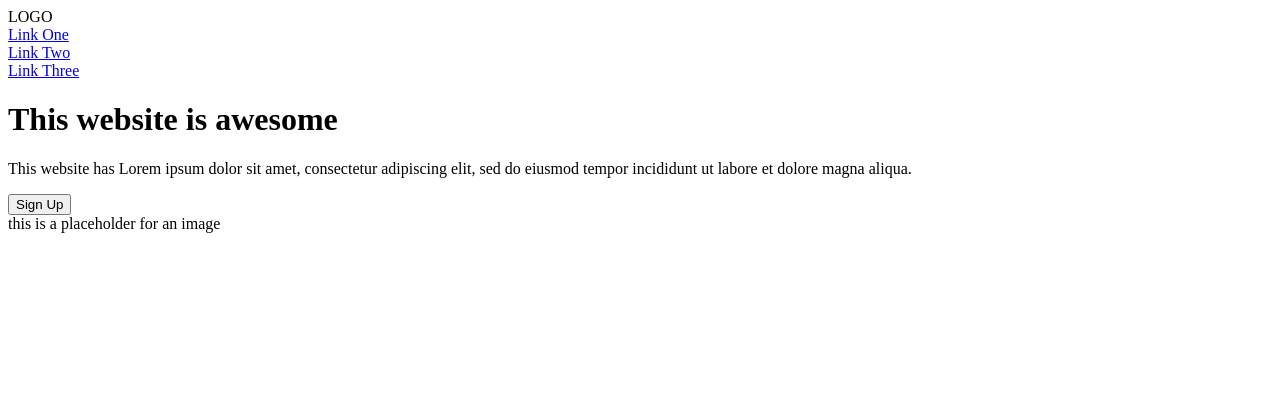
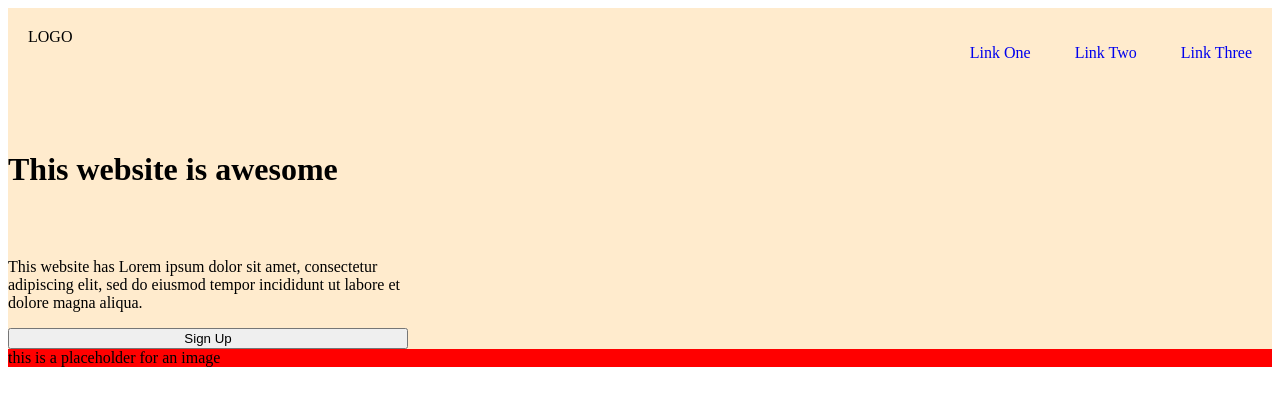
Before and after one commit to frnndjr/landing-page, a plain HTML site: page index.html in a window 1280 px wide. Drawn offline with Linux system fonts and the light colour scheme.

Commit message:
index.html

```diff
--- a/index.html
+++ b/index.html
@@ -5,18 +5,23 @@
     <meta http-equiv="X-UA-Compatible" content="IE=edge">
     <meta name="viewport" content="width=device-width, initial-scale=1.0">
     <title>Landing Page</title>
+    <link rel="stylesheet" href="styles.css">
 </head>
 <body>
-    <main class id="block1">
+    <main class="block1">
         <header class="header">
             <div class="logo">LOGO</div>
-            <div class="headerlink1"><a href="www.google.com">Link One</a></div>
-            <div class="headerlink2"><a href="www.google.com">Link Two</a></div>
-            <div class="headerlink3"><a href="www.google.com">Link Three</a></div>
+            <nav>
+                <ul class="nav-class">
+            <li class="link1"><a href="www.google.com">Link One</a></li>
+            <li class="link2"><a href="www.google.com">Link Two</a></li>
+            <li class="link3"><a href="www.google.com">Link Three</a></li>
+                </ul>
+        </nav>
         </header>
 
         <div class="block1">
-            <div class="contrainer1">
+            <div class="container1">
                <p><h1>This website is awesome</h1></p>
                 <p>This website has Lorem ipsum dolor sit amet, consectetur adipiscing
                     elit, sed do eiusmod tempor incididunt ut labore et dolore magna
--- a/styles.css
+++ b/styles.css
@@ -0,0 +1,50 @@
+* {
+    box-sizing: border-box;
+    text-decoration: none;
+
+  }
+
+  header {
+      display: flex;
+      justify-content: space-between;
+      background-color: blanchedalmond;
+
+  }
+
+  .logo {
+      padding: 20px;
+  }
+
+  li {
+      list-style: none;
+      display: inline-block;
+      padding: 20px;
+
+
+  }
+
+  nav {
+
+  }
+
+  .link1, .link2, .link3 {
+
+  }
+
+.block1 {
+    background-color: blanchedalmond;
+}
+
+.container1 {
+
+    display: flex;
+    flex-direction: column;
+    width: 50vh;
+}
+
+.block1b {
+    background-color: red;
+}
+button {
+
+}
```
